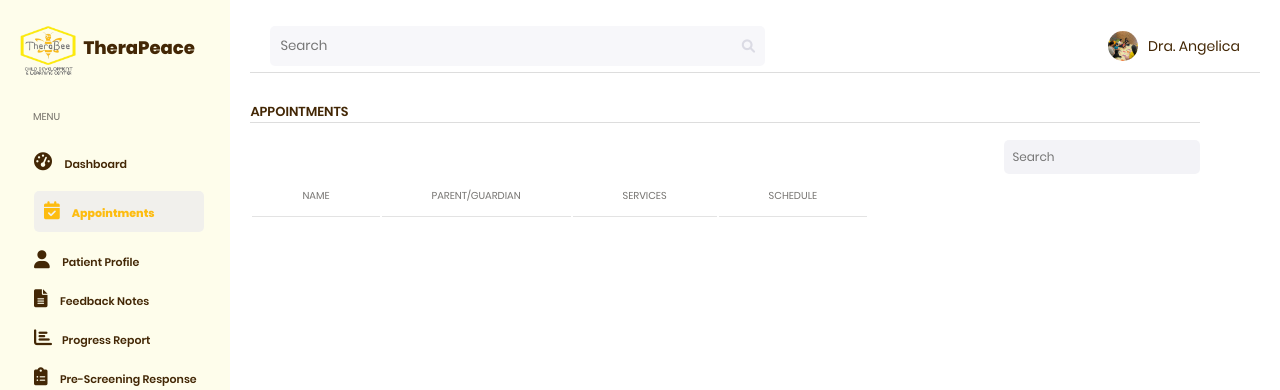
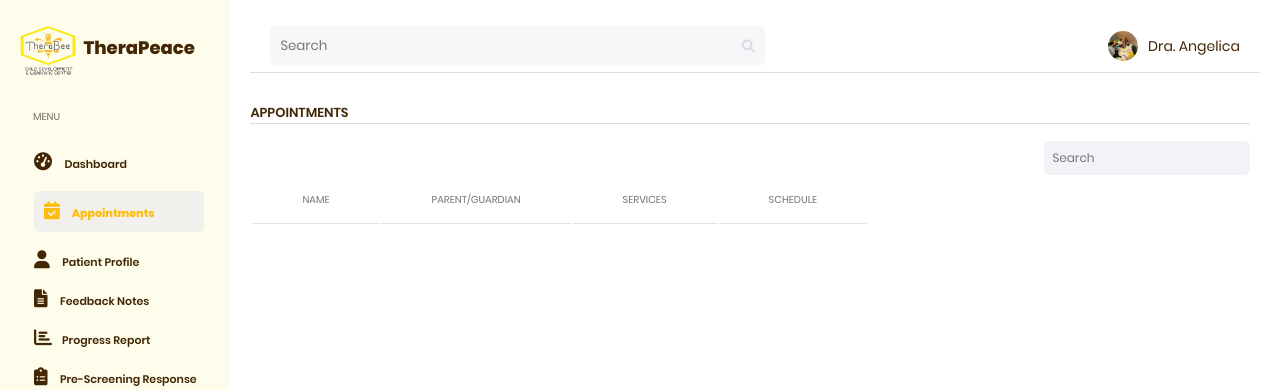
Before and after one commit to ChicClick/therapeace, a PHP site: page /therapeace/therapist-dashboard.html in a window 1280 px wide, after a click on "Appointments". Shown: the top 390 px of the page. Run offline with PHP 8.4, Linux system fonts and the light colour scheme; lists and menus that the app fills with data are empty.

Commit message:
Update styles-therapist.css

```diff
--- a/styles-therapist.css
+++ b/styles-therapist.css
@@ -352,7 +352,7 @@ body {
 
 /* Appointments Table Styling */
 #appointments-section {
-    width: 950px; /* Fixed width for the appointments section */
+    width: 1000px; /* Fixed width for the appointments section */
     overflow-x: auto; /* Add horizontal scrolling if content overflows */
     margin-bottom: 20px; /* Space out sections to prevent overlap */
 }
@@ -363,7 +363,7 @@ body {
 
 /* Adjust header padding for appointments table */
 #appointments-section th {
-    padding: 12px 50px; /* Adjust padding for the appointments table headers */
+    padding: 15px 50px; /* Adjust padding for the appointments table headers */
 }
 
 /* Adjust table cell padding for appointments table */
```
